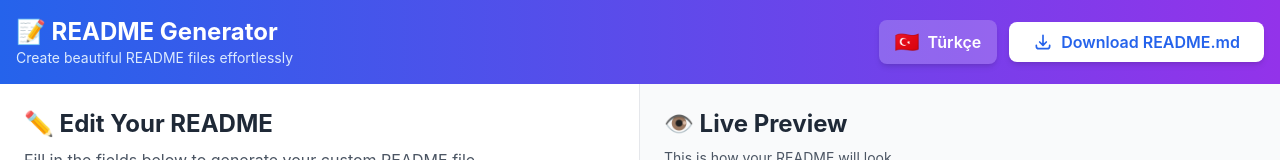
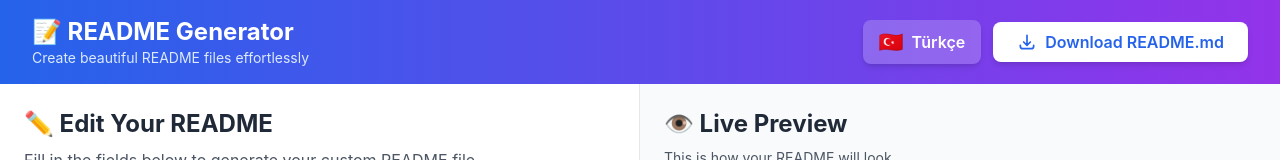
Before and after one commit to bymaskeli53/ReadmeGenerator, a React (Vite) app: page / in a window 1280 px wide. Shown: the top 160 px of the page. Built offline with nearby package versions, Linux system fonts and the light colour scheme.

Commit message:
Update layout structure

```diff
--- a/src/App.jsx
+++ b/src/App.jsx
@@ -30,12 +30,12 @@ function AppContent() {
     <div className="h-screen flex flex-col bg-gray-50">
       {/* Header */}
       <header className="bg-gradient-to-r from-blue-600 to-purple-600 text-white shadow-lg">
-        <div className="container mx-auto px-4 py-4 flex justify-between items-center">
-          <div>
+        <div className="container mx-auto px-8 py-4 flex justify-between items-center">
+          <div className="flex-shrink-0">
             <h1 className="text-2xl font-bold">{t('appTitle')}</h1>
             <p className="text-sm text-blue-100">{t('appSubtitle')}</p>
           </div>
-          <div className="flex items-center gap-3">
+          <div className="flex items-center gap-3 ml-auto">
             {/* Language Toggle */}
             <button
               onClick={toggleLanguage}
```
